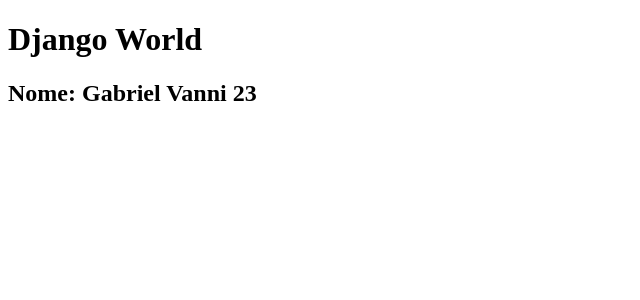
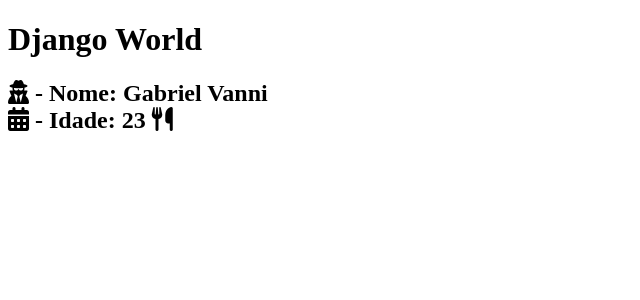
Before and after one commit to vannisaur/enviromenTest, a Django app: page / in a window 1280 px wide. Shown: the top 300 px of the page, without its empty margins (0-640 px from the left). Run offline with Django 4.2, Linux system fonts and the light colour scheme.

Commit message:
Font Awesome

```diff
--- a/recipes/templates/recipes/home.html
+++ b/recipes/templates/recipes/home.html
@@ -4,11 +4,21 @@
     <meta charset="UTF-8">
     <meta http-equiv="X-UA-Compatible" content="IE=edge">
     <meta name="viewport" content="width=device-width, initial-scale=1.0">
+    <link rel="stylesheet" href="https://cdnjs.cloudflare.com/ajax/libs/font-awesome/6.2.1/css/all.min.css" integrity="sha512-MV7K8+y+gLIBoVD59lQIYicR65iaqukzvf/nwasF0nqhPay5w/9lJmVM2hMDcnK1OnMGCdVK+iQrJ7lzPJQd1w==" crossorigin="anonymous" referrerpolicy="no-referrer" />
+    <link rel="stylesheet" href="https://cdnjs.cloudflare.com/ajax/libs/font-awesome/6.2.1/css/brands.min.css" integrity="sha512-G/T7HQJXSeNV7mKMXeJKlYNJ0jrs8RsWzYG7rVACye+qrcUhEAYKYzaa+VFy6eFzM2+/JT1Q+eqBbZFSHmJQew==" crossorigin="anonymous" referrerpolicy="no-referrer" />
+    <link rel="stylesheet" href="https://cdnjs.cloudflare.com/ajax/libs/font-awesome/6.2.1/css/solid.min.css" integrity="sha512-6mc0R607di/biCutMUtU9K7NtNewiGQzrvWX4bWTeqmljZdJrwYvKJtnhgR+Ryvj+NRJ8+NnnCM/biGqMe/iRA==" crossorigin="anonymous" referrerpolicy="no-referrer" />
     <title>Recipes</title>
 </head>
 <body>
+
     <h1>Django World</h1>
-    <h2> Nome: {{ nome }} {{ idade }} </h2>
+        <h2>
+            <i class="fa-solid fa-user-secret"></i>
+            - Nome: {{ nome }}                  <br>
+
+            <i class="fa-solid fa-calendar-days"></i>
+            - Idade: {{ idade }}
+            <i class="fa-solid fa-utensils"></i></h2>
 
 </body>
 </html>
```
